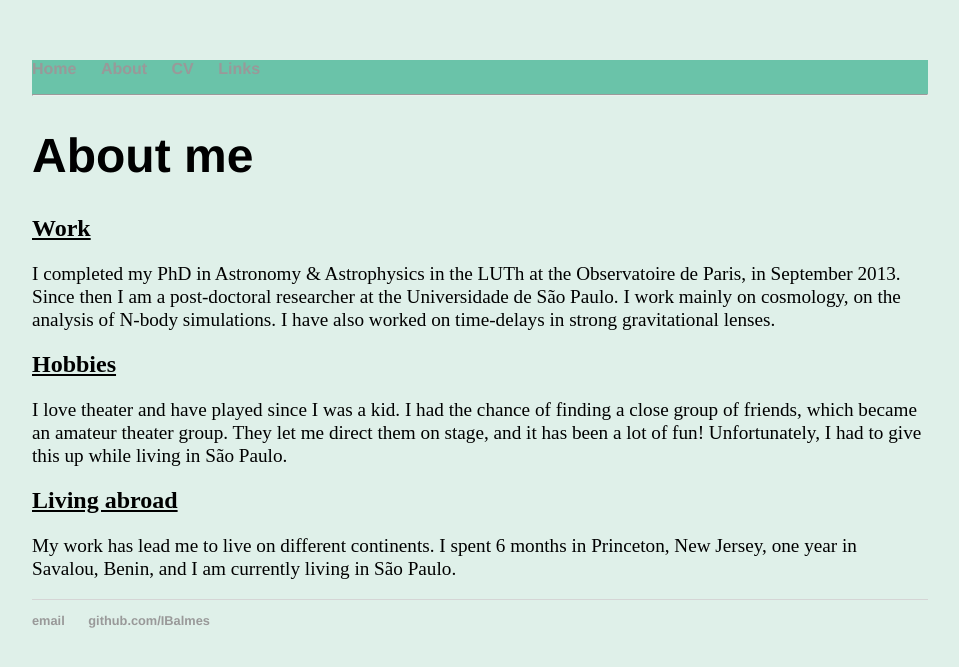
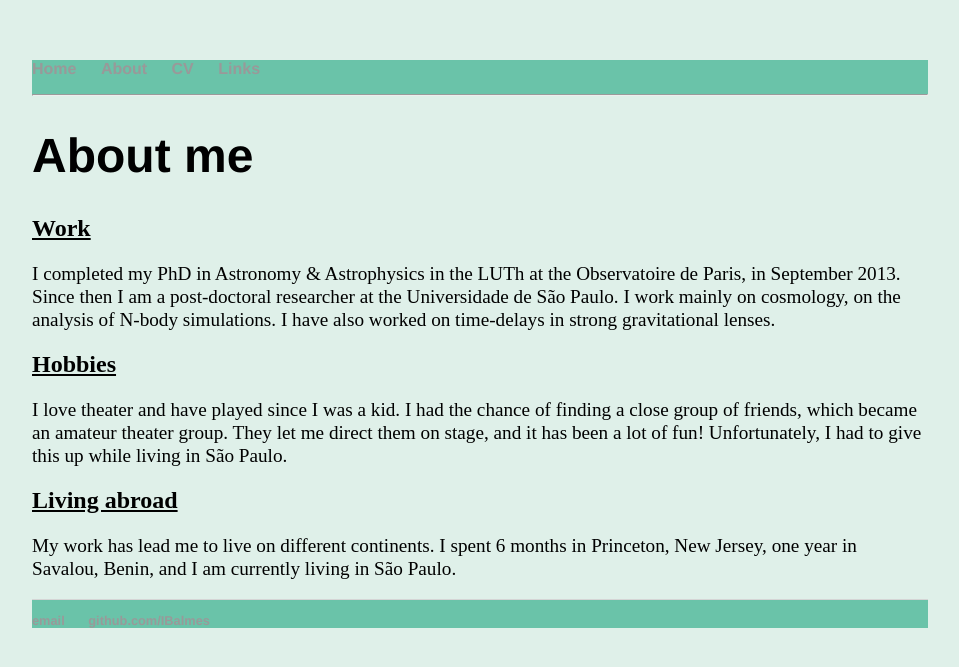
Before and after one commit to IBalmes/IBalmes.github.io, a Jekyll site: the page built from about/index.html, in a window 1280 px wide. Shown: the top 667 px of the page, without its empty margins (160-1119 px from the left). Built offline with Jekyll 4.4.1, drawn with Linux system fonts in a browser that asks for light colours.

Commit message:
Update main.css

```diff
--- a/css/main.css
+++ b/css/main.css
@@ -3,8 +3,10 @@ body {
     width: 70%;
     background-color: #DFF0E9;
 }
-nav{
+nav, footer{
     background-color: #6AC3A9;
+    padding-left: 10 px;
+    padding-top: 10 px;
 } /*background-color not convincing */
 nav ul, footer ul {
     font-family:'Helvetica', 'Arial', 'Sans-Serif';
@@ -50,8 +52,7 @@ p.cv {
     font-weight: normal;
 }
 figure{
-    width: 300px;
-    border: 1px solid black;
+   /* width: 300px;*/
     display: block;
     margin-right: auto;
     margin-left: auto;
```
